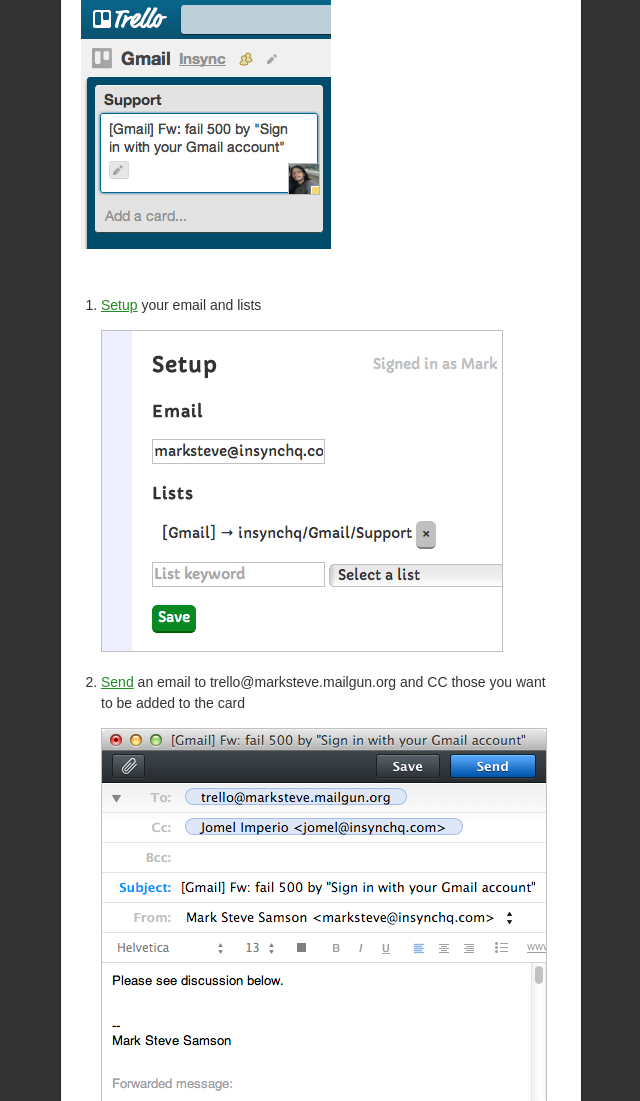
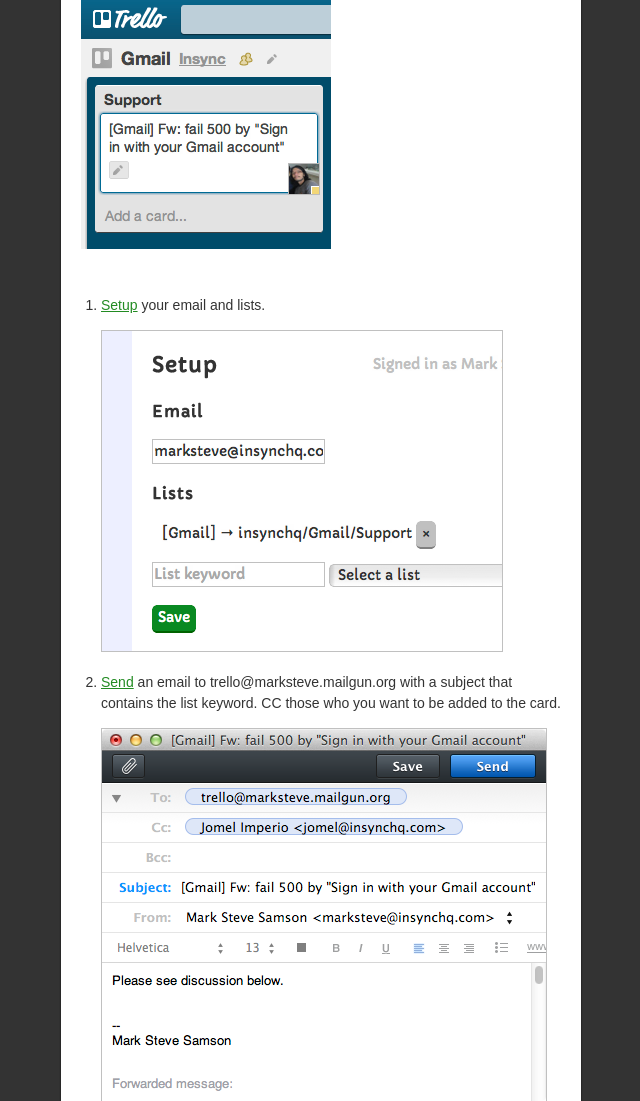
Before and after one commit to marksteve/trello-mailgun, a Flask app: page / in a window 1280 px wide. Shown: the part 185-1286 px from the top of the page, without its empty margins (319-959 px from the left). Run offline with Flask 2, Linux system fonts and the light colour scheme; parts of the project's set-up code (start-up, migrations or seed data) failed here and were passed over; some libraries are stand-ins or nearby versions; some web fonts are replaced.

Commit message:
Updated index page copy

```diff
--- a/templates/index.html
+++ b/templates/index.html
@@ -6,11 +6,11 @@
 <p><img src="/static/images/three.png"></p>
 <ol id="steps">
 <li>
-    <p><a href="{{ url_for('setup') }}">Setup</a> your email and lists</p>
+    <p><a href="{{ url_for('setup') }}">Setup</a> your email and lists.</p>
     <p><img src="/static/images/one.png"></p>
 </li>
 <li>
-    <p><a href="mailto:trello@marksteve.mailgun.org">Send</a> an email to trello@marksteve.mailgun.org and CC those you want to be added to the card</p>
+    <p><a href="mailto:trello@marksteve.mailgun.org">Send</a> an email to trello@marksteve.mailgun.org with a subject that contains the list keyword. CC those who you want to be added to the card.</p>
     <p><img src="/static/images/two.png"></p>
 </li>
 </ol>
```
